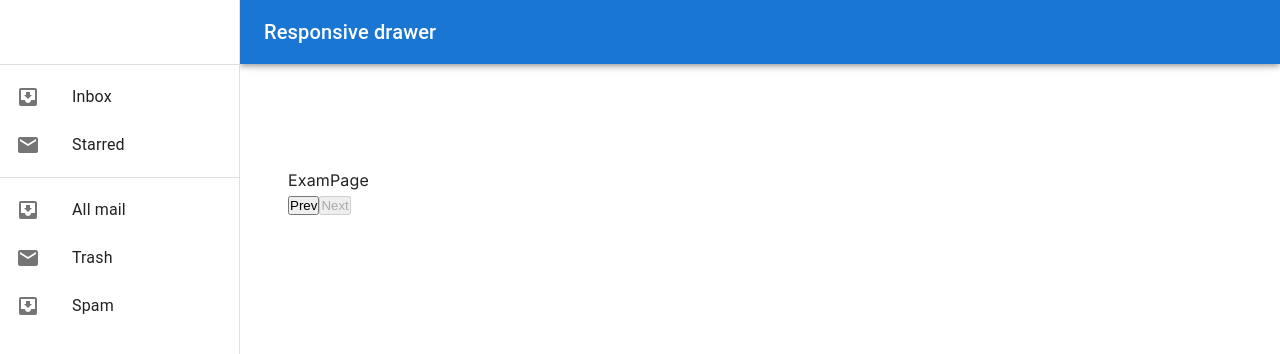
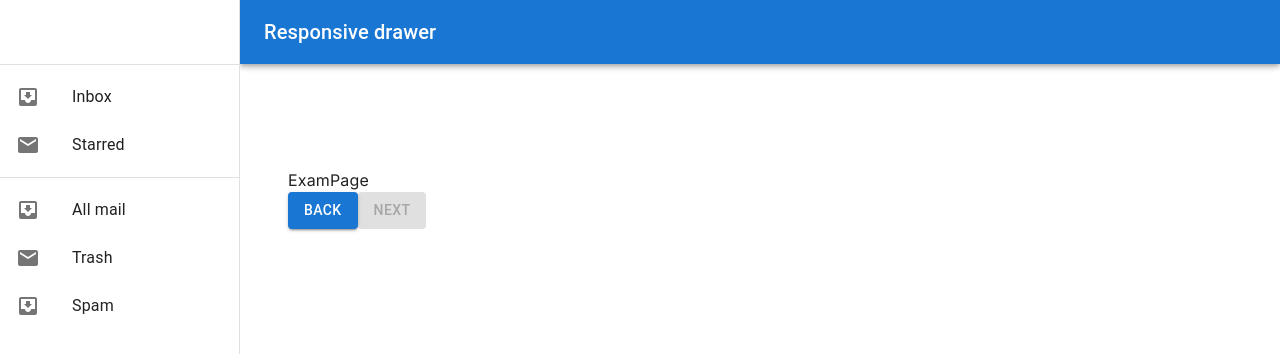
Before and after one commit to unkabogaton/next-mock-exam, a Next.js app: page /take-exam/1/1 in a window 1280 px wide. Shown: the top 354 px of the page. Built offline with nearby package versions, Linux system fonts and the light colour scheme.

Commit message:
change buttons

```diff
--- a/src/screens/Exam/Questions.tsx
+++ b/src/screens/Exam/Questions.tsx
@@ -1,11 +1,31 @@
 import QuestionCard from "./QuestionCard";
 import { useQuestions } from "@/context/questions/store";
-import { useSearchParams, useParams, usePathname } from "next/navigation";
-import Link from "next/link";
+import {
+  useSearchParams,
+  useParams,
+  usePathname,
+  useRouter,
+} from "next/navigation";
+
 import { QuestionsTypes } from "@/types/questions";
+import Button from "@mui/material/Button";
+import { useEffect, useState } from "react";
 
 const Questions = () => {
+  useEffect(() => {
+    const handleBeforeUnload = () => {
+      const confirmationMessage =
+        "Are you sure you want to leave? All your answers will disappear.";
+      return confirmationMessage;
+    };
+    window.addEventListener("beforeunload", handleBeforeUnload);
+    return () => {
+      window.removeEventListener("beforeunload", handleBeforeUnload);
+    };
+  }, []);
+
   const { state, addQuestions } = useQuestions();
+  const router = useRouter();
   const searchParams = useSearchParams();
   const pathname = usePathname();
   const { category } = useParams();
@@ -13,7 +33,8 @@ const Questions = () => {
   const pageId = Number(searchParams.get("page")) - 1;
   const examId = searchParams.get("id");
   const noPrev = pageId == 0;
-  const noNext = pageId == state.randomIndexes.length - 1;
+  const noNext = pageId >= state.randomIndexes.length - 1;
+  console.log(state.randomIndexes.length);
   const questionsExist = state.questions[pageId * 10];
   const pageNumber = "Math.floor(Math.floor(y/x)) + 1";
   const questions: QuestionsTypes[] = state.questions.slice(
@@ -23,7 +44,15 @@ const Questions = () => {
 
   const newParams = new URLSearchParams();
   newParams.set("page", (page + 1).toString());
-  console.log(newParams.toString());
+
+  const handleNext = () => {
+    // addQuestions("wnwf", "kqnckeq", pageId)
+    console.log("kadnvi");
+    router.push(`${pathname}?page=${page + 1}`);
+  };
+  const handlePrev = () => {
+    router.push(`${pathname}?page=${page - 1}`);
+  };
 
   return (
     <>
@@ -35,17 +64,24 @@ const Questions = () => {
           questionId={pageId * 10 + index}
         ></QuestionCard>
       ))}
-      <Link href={`${pathname}?page=${page - 1}`}>
-        <button disabled={noPrev}>Prev</button>
-      </Link>
-      <Link href={`${pathname}?page=${page + 1}`}>
-        <button
-          disabled={noNext}
-          // onClick={() => addQuestions("wnwf", "kqnckeq", pageId)}
-        >
-          Next
-        </button>
-      </Link>
+
+      <Button
+        variant="contained"
+        size="medium"
+        onClick={handlePrev}
+        disabled={noPrev}
+        sx={{ margin: "auto" }}
+      >
+        Back
+      </Button>
+      <Button
+        variant="contained"
+        size="medium"
+        onClick={handleNext}
+        disabled={noNext}
+      >
+        Next
+      </Button>
     </>
   );
 };
```
